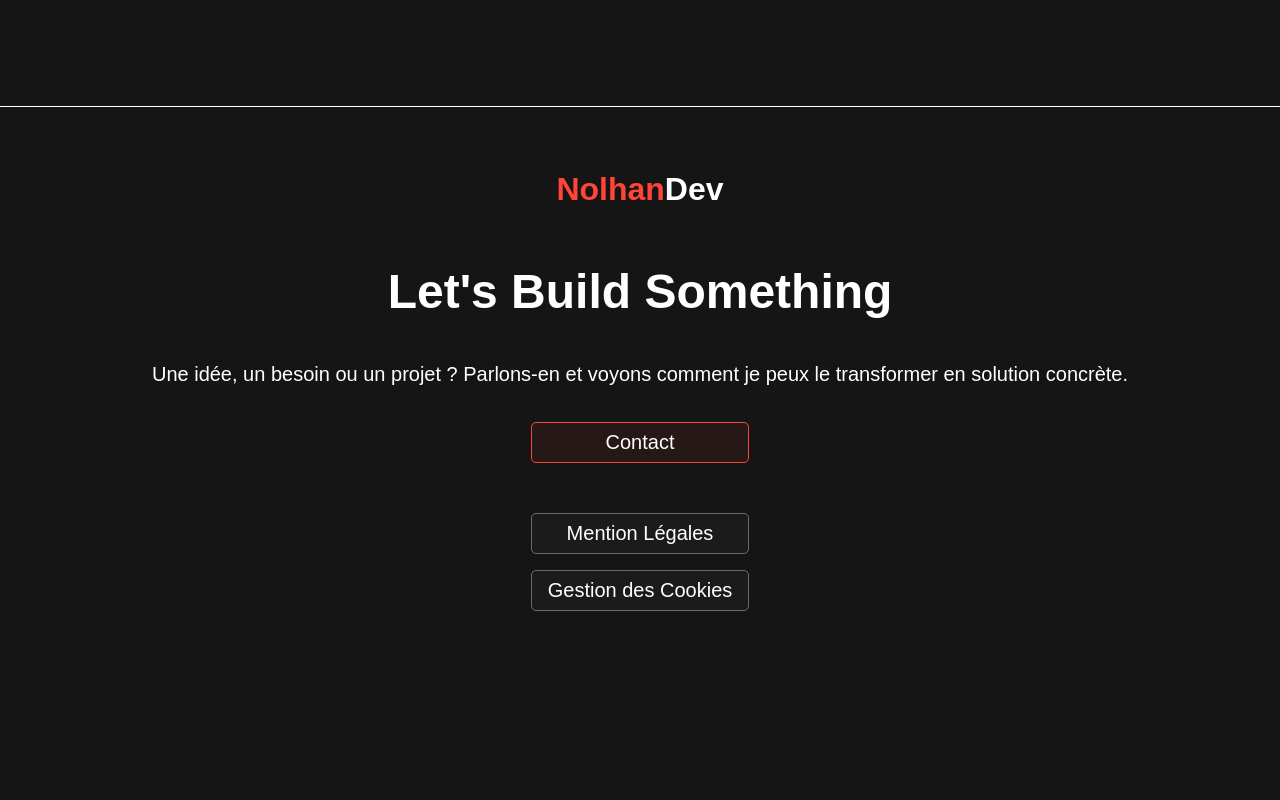
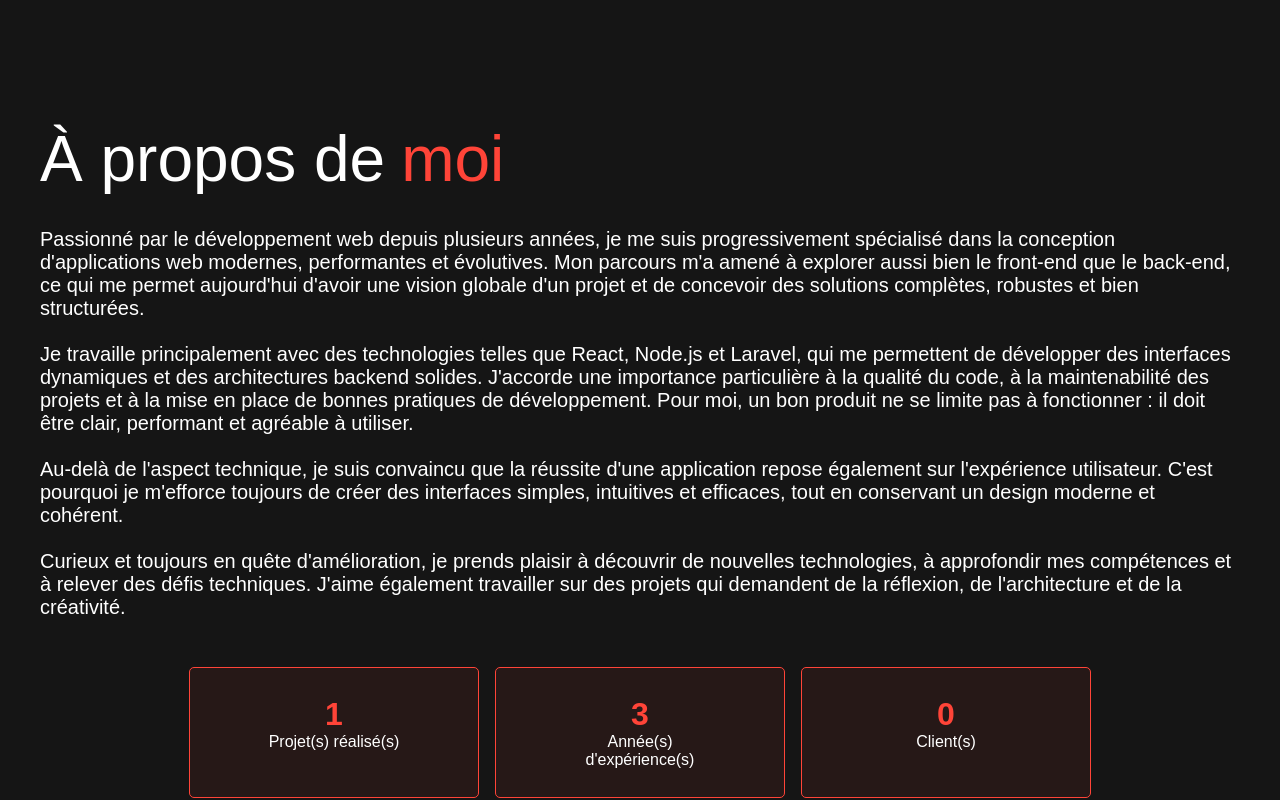
Before and after one commit to MNolhan/Nolhan-Portfolio, a React (Vite) app in the folder Frontend-Portfolio/: page / in a window 1280 px wide. Shown: the part 780-1580 px from the top of the page. Before the commit the page ends 1423 px from the top, so only its background shows below. Built offline with nearby package versions, Linux system fonts and the light colour scheme; a web font is replaced by a local one.

Commit message:
Feat : Ajout Page AboutMe

```diff
--- /dev/null
+++ b/Frontend-Portfolio/src/pages/aboutme.jsx
@@ -0,0 +1,41 @@
+import Card from "../components/ui/card";
+
+export default function Aboutme(){
+    return(
+        <>
+            <div className="Aboutme" id="Aboutme">
+                <div className="container">
+                    <div className="Aboutme__title">
+                        <p className="Aboutme__title--first">À propos de</p>
+                        <p className="Aboutme__title--second">moi</p>
+                    </div>
+                    <p className="Aboutme__description">
+                        Passionné par le développement web depuis plusieurs années, je me suis progressivement spécialisé dans
+                        la conception d'applications web modernes, performantes et évolutives. Mon parcours m'a amené à explorer
+                        aussi bien le front-end que le back-end, ce qui me permet aujourd'hui d'avoir une vision globale d'un
+                        projet et de concevoir des solutions complètes, robustes et bien structurées.<br></br><br></br>
+
+                        Je travaille principalement avec des technologies telles que React, Node.js et Laravel, qui me permettent
+                        de développer des interfaces dynamiques et des architectures backend solides. J'accorde une importance
+                        particulière à la qualité du code, à la maintenabilité des projets et à la mise en place de bonnes
+                        pratiques de développement. Pour moi, un bon produit ne se limite pas à fonctionner : il doit être clair,
+                        performant et agréable à utiliser.<br></br><br></br>
+
+                        Au-delà de l'aspect technique, je suis convaincu que la réussite d'une application repose également sur
+                        l'expérience utilisateur. C'est pourquoi je m'efforce toujours de créer des interfaces simples, intuitives
+                        et efficaces, tout en conservant un design moderne et cohérent.<br></br><br></br>
+
+                        Curieux et toujours en quête d'amélioration, je prends plaisir à découvrir de nouvelles technologies, à
+                        approfondir mes compétences et à relever des défis techniques. J'aime également travailler sur des projets
+                        qui demandent de la réflexion, de l'architecture et de la créativité.
+                    </p>
+                    <div className="Aboutme__list">
+                        <Card Description="Projet(s) réalisé(s) ">1</Card>
+                        <Card Description="Année(s) d'expérience(s)">3</Card>
+                        <Card Description="Client(s)">0</Card>
+                    </div>
+                </div>
+            </div>
+        </>
+    );
+}
--- a/Frontend-Portfolio/src/router/AppRouter.jsx
+++ b/Frontend-Portfolio/src/router/AppRouter.jsx
@@ -2,6 +2,7 @@ import { BrowserRouter, Routes, Route } from "react-router-dom";
 import Header from "../components/layouts/header"
 import Foot from "../components/layouts/footer"
 import Home from "../pages/home";
+import Aboutme from "../pages/aboutme";
 
 export default function AppRouter() {
   return (
@@ -10,6 +11,7 @@ export default function AppRouter() {
         <Routes>
           <Route path="/" element={<Home />} />
         </Routes>
+      <Aboutme />
       <Foot />
     </BrowserRouter>
   );
--- a/Frontend-Portfolio/src/styles/main.scss
+++ b/Frontend-Portfolio/src/styles/main.scss
@@ -5,6 +5,7 @@
 @use "./layouts/__header" as *;
 @use "./layouts/__footer" as *;
 @use "./pages/_home" as *;
+@use "./pages/_aboutme" as *;
 
 body{
     margin : 0;
--- /dev/null
+++ b/Frontend-Portfolio/src/styles/pages/__aboutme.scss
@@ -0,0 +1,38 @@
+@use "../abstracts/_variables" as *;
+
+.Aboutme{
+    scroll-margin-top: 9.5rem;
+    font-family: $font-family-primary;
+    min-height: 90vh;
+
+    &__title {
+        display:flex;
+        font-size: 4rem;
+        margin: 1rem 0;
+        margin-bottom: 2rem;
+
+        &--first{
+            color: white;
+            margin: 0;
+        }
+
+        &--second{
+            color: $primary-color;
+            margin: 0;
+            margin-left: 1rem;
+        }
+    }
+
+    &__description{
+        display: flex;
+        color: white;
+        font-size: 1.25rem;
+        margin-bottom: 3rem;
+    }
+
+    &__list{
+        display: flex;
+        justify-content: center;
+        gap: 1rem;
+    }
+}
```
